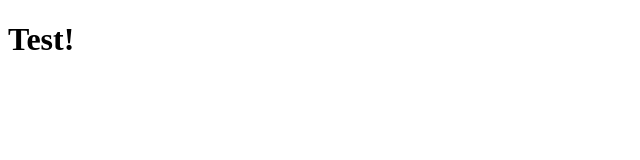
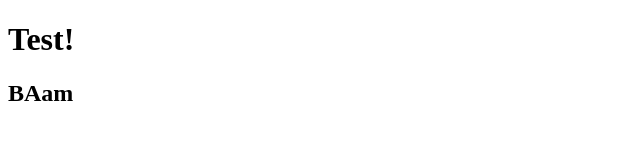
Before and after one commit to HaeMinJ/WebTeamProject2020, a plain HTML site: page index.html in a window 1280 px wide. Shown: the whole page, without its empty margins (0-640 px from the left). Drawn offline with Linux system fonts and the light colour scheme.

Commit message:
내가 Baam 했지모얌

```diff
--- a/index.html
+++ b/index.html
@@ -7,5 +7,6 @@
 </head>
 <body>
     <h1>Test!</h1>
+    <h2>BAam</h2>
 </body>
 </html>
```
